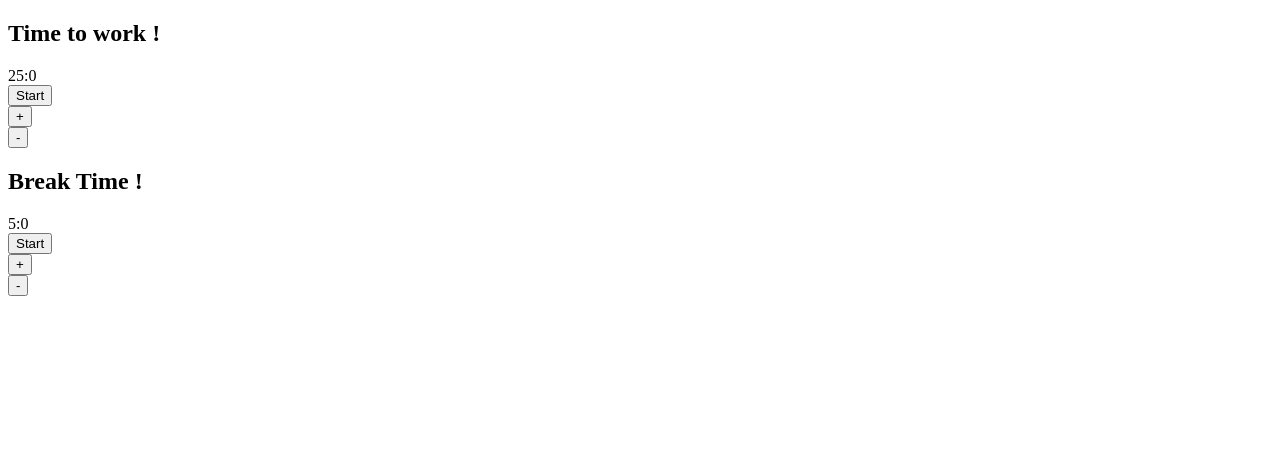
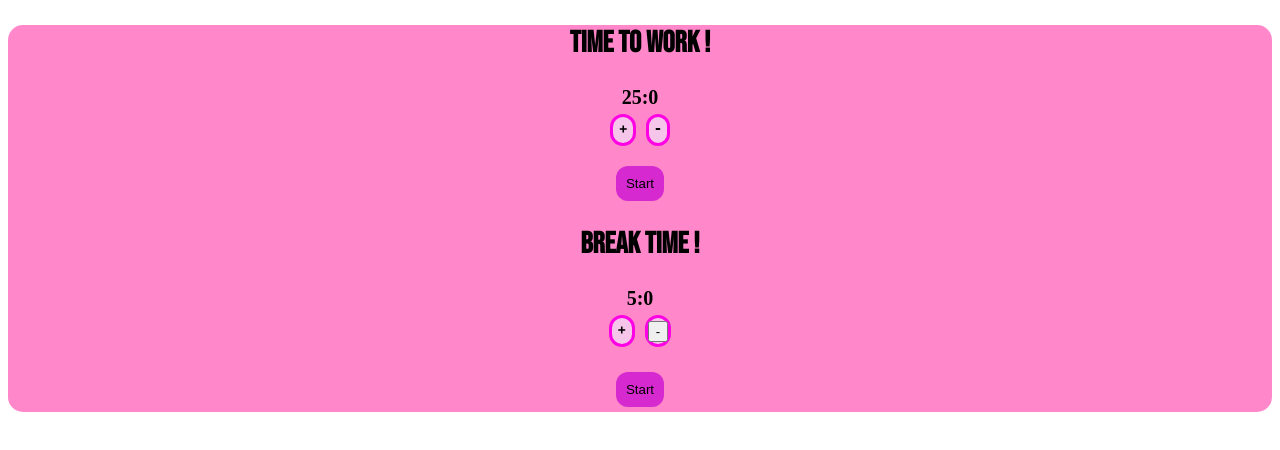
Before and after one commit to Tiffany-D/pomodoro-react-2, a React (Vite) app: page / in a window 1280 px wide. Shown: the top 450 px of the page. Built offline with nearby package versions, Linux system fonts and the light colour scheme.

Commit message:
added sass

```diff
--- a/package.json
+++ b/package.json
@@ -22,10 +22,12 @@
   "dependencies": {
     "parcel": "^2.0.1",
     "react": "^17.0.2",
-    "react-dom": "^17.0.2"
+    "react-dom": "^17.0.2",
+    "sass": "^1.43.4"
   },
   "devDependencies": {
     "@becode/eslint-config": "^0.13.0",
+    "@parcel/transformer-sass": "^2.0.1",
     "babel-eslint": "^10.1.0",
     "eslint": "^8.2.0",
     "eslint-plugin-prettier": "^4.0.0",
--- a/src/BreakTimer.js
+++ b/src/BreakTimer.js
@@ -50,17 +50,17 @@ if(isActive){
                 <h2>Break Time !</h2>
             {minutesLeft}:{seconds}
         </div>
-        <div className="start__stop__buttons">
-            <button onClick={()=>setIsActive(!isActive)}>{isActive? 'Stop' : 'Start'}</button>
-
-        </div>
-        <div className="plus__button">
+        <div className="button">
     <button className="plus" onClick={()=>setMinutesLeft(minutesLeft +1)}>+</button>
 
-</div>
-<div className="minus__button">
+
+<div className="minus">
     <button onClick={()=>setMinutesLeft(minutesLeft -1)}>-</button>
 </div>
+</div>
+<div className="start__stop__buttons">
+            <button onClick={()=>setIsActive(!isActive)}>{isActive? 'Stop' : 'Start'}</button>
+        </div>
         </div>
     )
 }
--- a/src/Timer.js
+++ b/src/Timer.js
@@ -54,17 +54,14 @@ if(isActive){
             <h2>Time to work !</h2>
       {minutesLeft}:{seconds}
         </div>
-        <div className="start__stop__buttons">
+
+        <div className="button">
+    <button className="plus" onClick={()=>setMinutesLeft(minutesLeft +1)}>+</button>
+    <button className='minus' onClick={()=>setMinutesLeft(minutesLeft -1)}>-</button>
+</div>
+<div className="start__stop__buttons">
             <button onClick={()=>setIsActive(!isActive)}>{isActive? 'Stop' : 'Start'}</button>
-
         </div>
-        <div className="plus__button">
-    <button className="plus" onClick={()=>setMinutesLeft(minutesLeft +1)}>+</button>
-</div>
-<div className="minus__button">
-    <button onClick={()=>setMinutesLeft(minutesLeft -1)}>-</button>
-</div>
-
         <div className="break-timer">
             <BreakTimer/>
         </div>
--- a/src/index.html
+++ b/src/index.html
@@ -2,6 +2,7 @@
 <html lang="en">
   <head>
     <meta charset="utf-8" />
+    <link rel="stylesheet" href="./pomodoro.css"/>
     <title>Pomodoro</title>
   </head>
   <body>
--- /dev/null
+++ b/src/pomodoro.css
@@ -0,0 +1,109 @@
+@import url("https://fonts.googleapis.com/css2?family=Bebas+Neue&display=swap");
+.pomodoro {
+  background-color: #FF87CA;
+  border-radius: 15px;
+}
+
+.pomodoro .timer-comp {
+  text-align: center;
+  font-size: 20px;
+  font-weight: bold;
+}
+
+.pomodoro .timer-comp h2 {
+  font-family: 'Bebas Neue', cursive;
+}
+
+.pomodoro .button {
+  display: -webkit-box;
+  display: -ms-flexbox;
+  display: flex;
+  -webkit-box-pack: center;
+      -ms-flex-pack: center;
+          justify-content: center;
+}
+
+.pomodoro .button .plus {
+  background-color: #F6C6EA;
+  margin: 5px;
+  font-size: 20px;
+  font-family: 'Bebas Neue', cursive;
+  border: 3px solid #FF00E4;
+  border-radius: 50px;
+}
+
+.pomodoro .button .minus {
+  background-color: #F6C6EA;
+  margin: 5px;
+  font-size: 20px;
+  font-family: 'Bebas Neue', cursive;
+  border: 3px solid #FF00E4;
+  border-radius: 50px;
+}
+
+.pomodoro .start__stop__buttons {
+  display: -webkit-box;
+  display: -ms-flexbox;
+  display: flex;
+  -webkit-box-pack: center;
+      -ms-flex-pack: center;
+          justify-content: center;
+  margin: 15px;
+}
+
+.pomodoro .start__stop__buttons button {
+  border-radius: 12px;
+  border: none;
+  padding: 10px;
+  background-color: #D62AD0;
+}
+
+.break-time {
+  text-align: center;
+}
+
+.break-time .break-message {
+  font-weight: bold;
+  font-size: 20px;
+}
+
+.break-time .break-message h2 {
+  font-family: 'Bebas Neue', cursive;
+}
+
+.break-time .button {
+  display: -webkit-box;
+  display: -ms-flexbox;
+  display: flex;
+  -webkit-box-pack: center;
+      -ms-flex-pack: center;
+          justify-content: center;
+}
+
+.break-time .button .minus {
+  background-color: #F6C6EA;
+  margin: 5px;
+  font-size: 20px;
+  font-family: 'Bebas Neue', cursive;
+  border: 3px solid #FF00E4;
+  border-radius: 50px;
+}
+
+.break-time .start__stop__buttons {
+  display: -webkit-box;
+  display: -ms-flexbox;
+  display: flex;
+  -webkit-box-pack: center;
+      -ms-flex-pack: center;
+          justify-content: center;
+  margin: 15px;
+}
+
+.break-time .start__stop__buttons button {
+  border-radius: 12px;
+  border: none;
+  padding: 10px;
+  margin: 5px;
+  background-color: #D62AD0;
+}
+/*# sourceMappingURL=pomodoro.css.map */
--- /dev/null
+++ b/src/pomodoro.scss
@@ -0,0 +1,92 @@
+@import url('https://fonts.googleapis.com/css2?family=Bebas+Neue&display=swap');
+
+
+
+// Timer.js
+.pomodoro{
+    background-color: #FF87CA;
+    border-radius: 15px;
+    .timer-comp{
+        h2{
+            font-family: 'Bebas Neue', cursive;
+        }
+        text-align: center;
+        font-size: 20px;
+        font-weight: bold;
+    }
+    .button{
+        display:flex;
+        justify-content: center;
+
+
+        .plus{
+            background-color: #F6C6EA;
+            margin: 5px;
+            font-size: 20px;
+            font-family: 'Bebas Neue', cursive;
+            border: 3px solid #FF00E4;
+            border-radius: 50px;
+        }
+        .minus{
+            background-color: #F6C6EA;
+            margin: 5px;
+            font-size: 20px;
+            font-family: 'Bebas Neue', cursive;
+            border: 3px solid #FF00E4;
+            border-radius: 50px;
+        }
+    }
+    .start__stop__buttons{
+        display: flex;
+        justify-content: center;
+        margin: 15px;
+        button{
+             border-radius: 12px;
+             border: none;
+             padding: 10px;
+             background-color: #D62AD0;
+        }
+
+    }
+}
+
+
+// BreakTimer.js
+
+.break-time{
+    text-align: center;
+    .break-message{
+        font-weight: bold;
+        font-size: 20px;
+
+       h2{
+    font-family: 'Bebas Neue', cursive;
+    }
+}
+   .button{
+       display: flex;
+       justify-content: center;
+       .minus{
+        background-color: #F6C6EA;
+        margin: 5px;
+        font-size: 20px;
+        font-family: 'Bebas Neue', cursive;
+        border: 3px solid #FF00E4;
+        border-radius: 50px;
+       }
+
+       }
+       .start__stop__buttons{
+        display: flex;
+        justify-content: center;
+        margin: 15px;
+        button{
+             border-radius: 12px;
+             border: none;
+             padding: 10px;
+             margin: 5px;
+             background-color: #D62AD0;
+        }
+   }
+
+}
```
Also changed, not shown: 9 other files (tests, documents, lock files or other folders).
